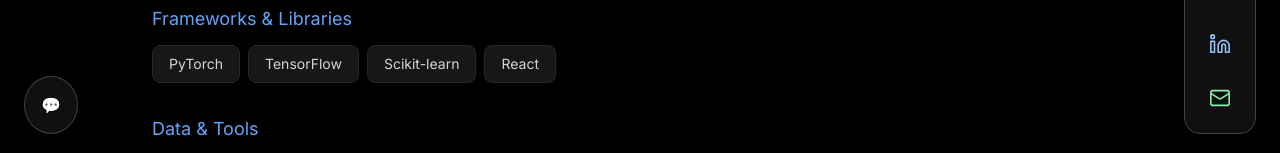
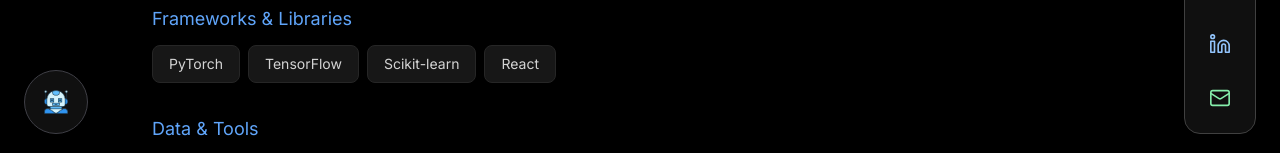
Before and after one commit to vjeyam/vjeyam.github.io, a React (Vite) app: page / in a window 1280 px wide. Shown: the part 642-795 px from the top of the page. Built offline with nearby package versions, Linux system fonts and the light colour scheme.

Commit message:
updated chatbot icon

```diff
--- a/src/Chatbot.css
+++ b/src/Chatbot.css
@@ -111,7 +111,12 @@
   background-color: rgba(23, 23, 23, 0.7);
   border: 1px solid #3f3f46;
   border-radius: 50%;
-  padding: 1rem;
+  width: 4rem;     /* ⬅️ Added: explicit size */
+  height: 4rem;    /* ⬅️ Added: explicit size */
+  padding: 0.5rem; /* ⬅️ Smaller padding so icon appears bigger */
+  display: flex;   /* ⬅️ Ensures image centers */
+  justify-content: center;
+  align-items: center;
   box-shadow: 0 4px 10px rgba(0, 0, 0, 0.5);
   backdrop-filter: blur(10px);
   cursor: pointer;
--- a/src/components/Chatbot.tsx
+++ b/src/components/Chatbot.tsx
@@ -1,6 +1,7 @@
 import { useState } from "react";
 import { generateText } from "../model";
-import "../Chatbot.css"; // <- relative import to the stylesheet in src/
+import "../Chatbot.css";
+import chatbotIcon from "/chatbot.png";
 
 interface Message {
   sender: "user" | "bot";
@@ -56,7 +57,11 @@
         className="chat-float-button fixed bottom-6 left-6 z-50"
         title="Chat"
       >
-        💬
+        <img
+          src={chatbotIcon}
+          alt="Chatbot Icon"
+          className="w-12 h-12 object-contain"
+        />
       </button>
 
       {/* Chat Window */}
```
Also changed, not shown: public/chatbot.png (added).
